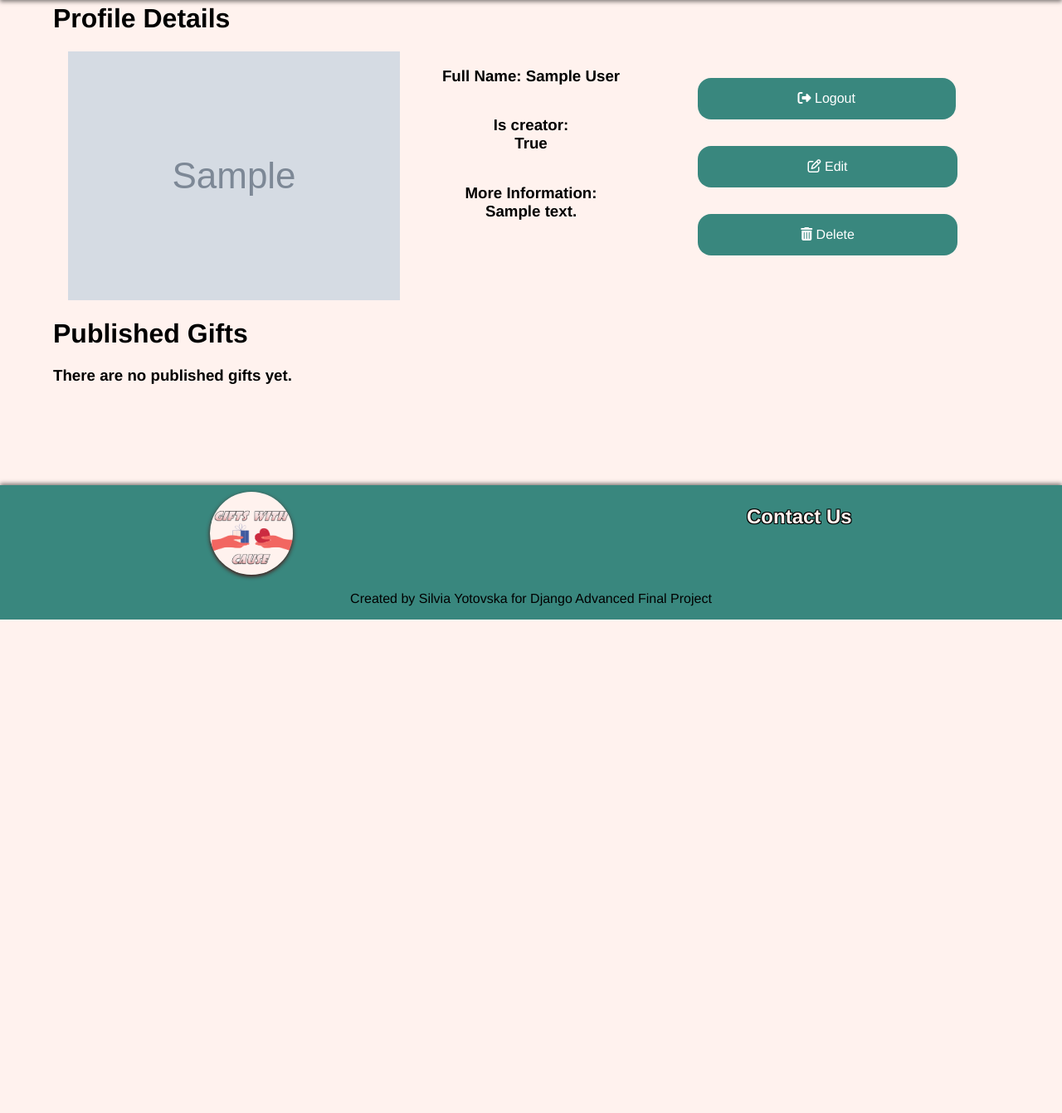
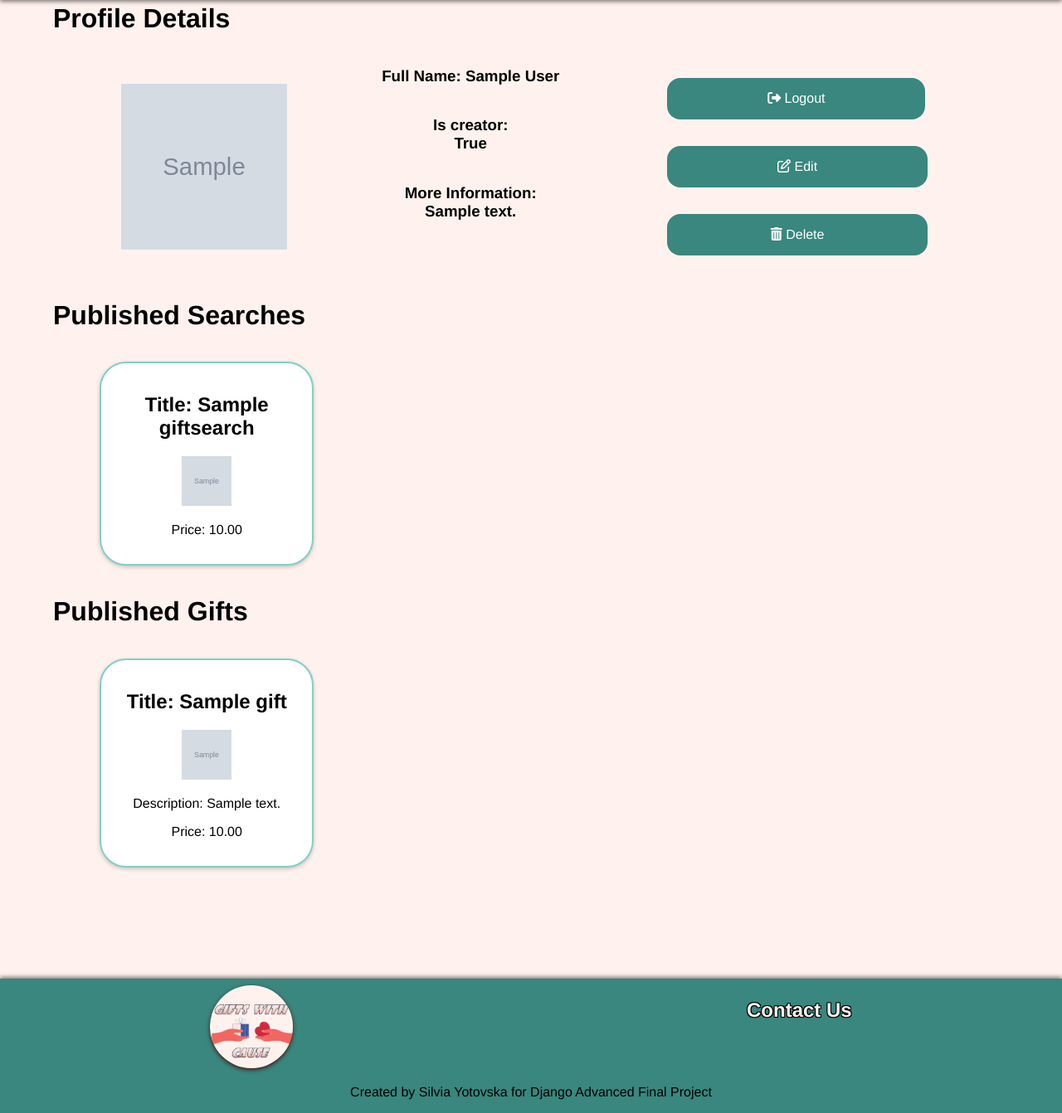
Before and after one commit to sisialt/GiftWithCause_DjangoProject, a Django app: page /profile/1/details/ in a window 1280 px wide. Shown: the part 120-1462 px from the top of the page at 83% size. Before the commit the page ends 867 px from the top, so only its background shows below. Run offline with Django 4.2, Linux system fonts and the light colour scheme; a user stored in the database is signed in; tables that the repository leaves empty hold one stand-in row (values such as "Sample post"); grey boxes marked "Sample" are stand-in pictures.

Commit message:
Fix image, add published searches section and if creator published gifts

```diff
--- a/templates/profile-details.html
+++ b/templates/profile-details.html
@@ -7,9 +7,9 @@
 
         <div class="image-container">
             {% if user.profile.profile_picture %}
-                <img src="{{ user.profile.profile_picture }}">
+                <img src="{{ user.profile.profile_picture }}" width="200px" height="200px">
             {% else %}
-                <img src="{% static 'images/no-profile-image.jpg' %}">
+                <img src="{% static 'images/no-profile-image.jpg' %}" width="200px" height="200px">
             {% endif %}
         </div>
 
@@ -37,24 +37,40 @@
 
     </div>
 
+    <h1 style="text-align: left">Published Searches</h1>
+    {% if user.gift_searches.all.count > 0 %}
+        <ul class="posts-container">
+            {% for gift in user.gift_searches.all %}
+                <a href="" class="post-card">
+                    <h2>Title: {{ gift.title }}</h2>
+                    <img src="{{ gift.image }}" width="60px" height="60px">
+                    <p>Price: {{ gift.up_to_price }}</p>
+                </a>
+            {% endfor %}
+        </ul>
+    {% else %}
+        <h3 style="text-align: left">There are no published searches yet.</h3>
+    {% endif %}
+
+    {% if user.is_creator %}
         <h1 style="text-align: left">Published Gifts</h1>
 
-    {% if user.is_creator and user.giftcreator.gifts.count > 0 %}
-
+        {% if user.gift_creator.gifts.count > 0 %}
             <ul class="posts-container">
-            {% for gift in user.giftcreator.gifts.all|slice:":3" %}
-                <a href="" class="post-card">
+                {% for gift in user.gift_creator.gifts.all|slice:":3" %}
+                    <a href="{% url 'gift-details' gift.pk %}" class="post-card">
                         <h2>Title: {{ gift.title }}</h2>
                         <img src="{{ gift.image }}" width="60px" height="60px">
                         <p>Description: {{ gift.description }}</p>
                         <p>Price: {{ gift.price }}</p>
                     </a>
                 {% endfor %}
-            {% if user.giftcreator.gifts.count > 1 %}
+                {% if user.gift_creator.gifts.count > 3 %}
                     <a href="{% url 'published-gifts' user.pk %}">Load more gifts...</a>
                 {% endif %}
             </ul>
         {% else %}
             <h3 style="text-align: left">There are no published gifts yet.</h3>
         {% endif %}
+    {% endif %}
 {% endblock %}
```
Lines whose indentation alone changed are shown as unchanged.
